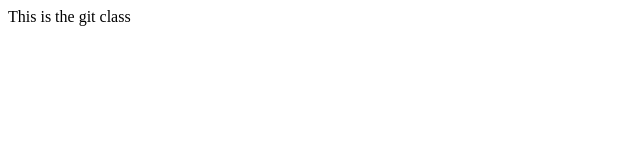
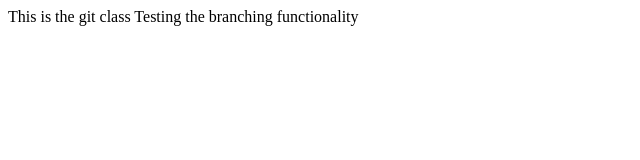
Before and after one commit to arpitkhare33/mern-315, a plain HTML site: page index.html in a window 1280 px wide. Shown: the whole page, without its empty margins (0-640 px from the left). Drawn offline with Linux system fonts and the light colour scheme.

Commit message:
Testing the branching functionality

```diff
--- a/index.html
+++ b/index.html
@@ -8,6 +8,6 @@
 </head>
 <body>
     This is the git class
-
+    Testing the branching functionality
 </body>
 </html>
```
